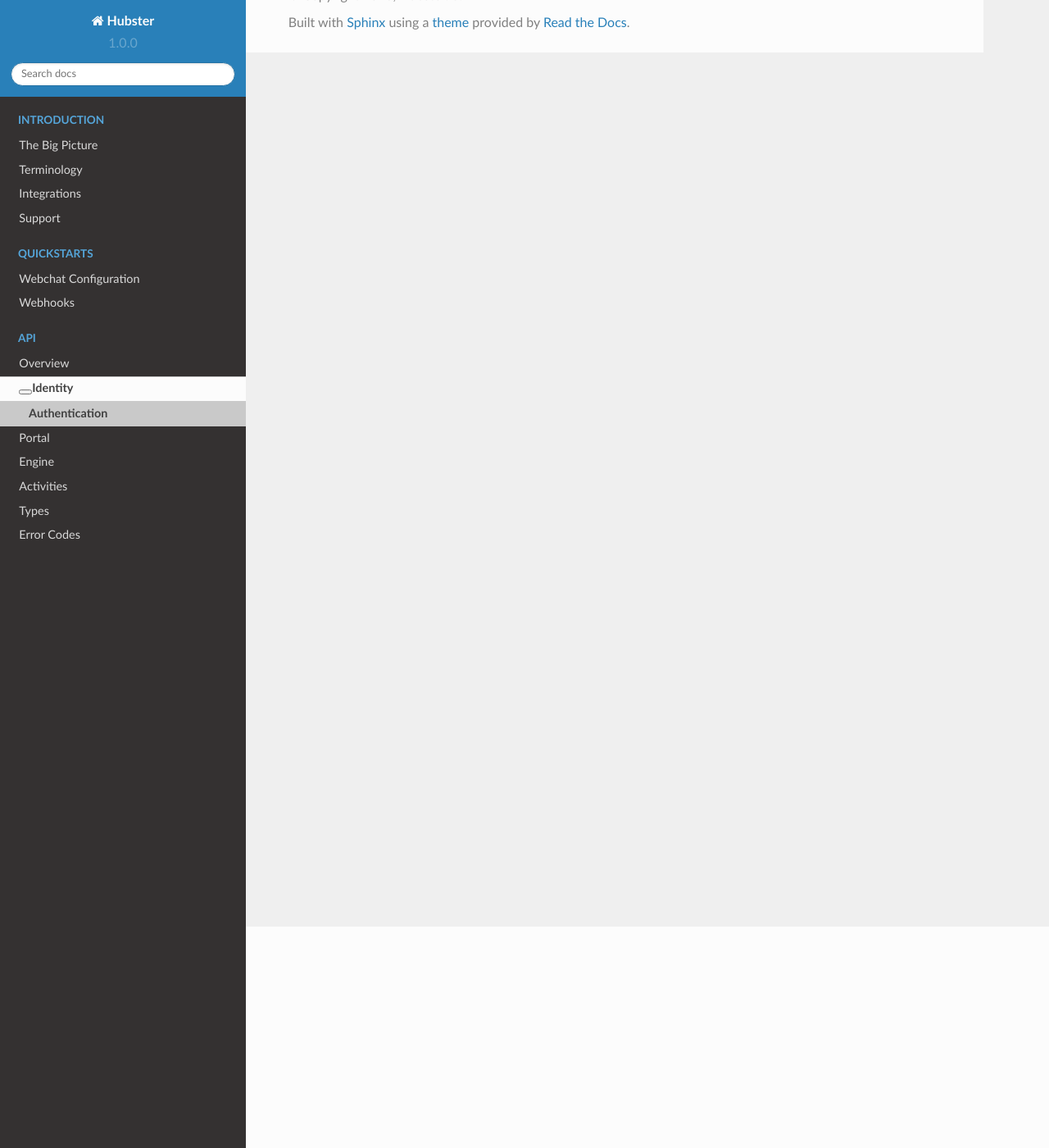
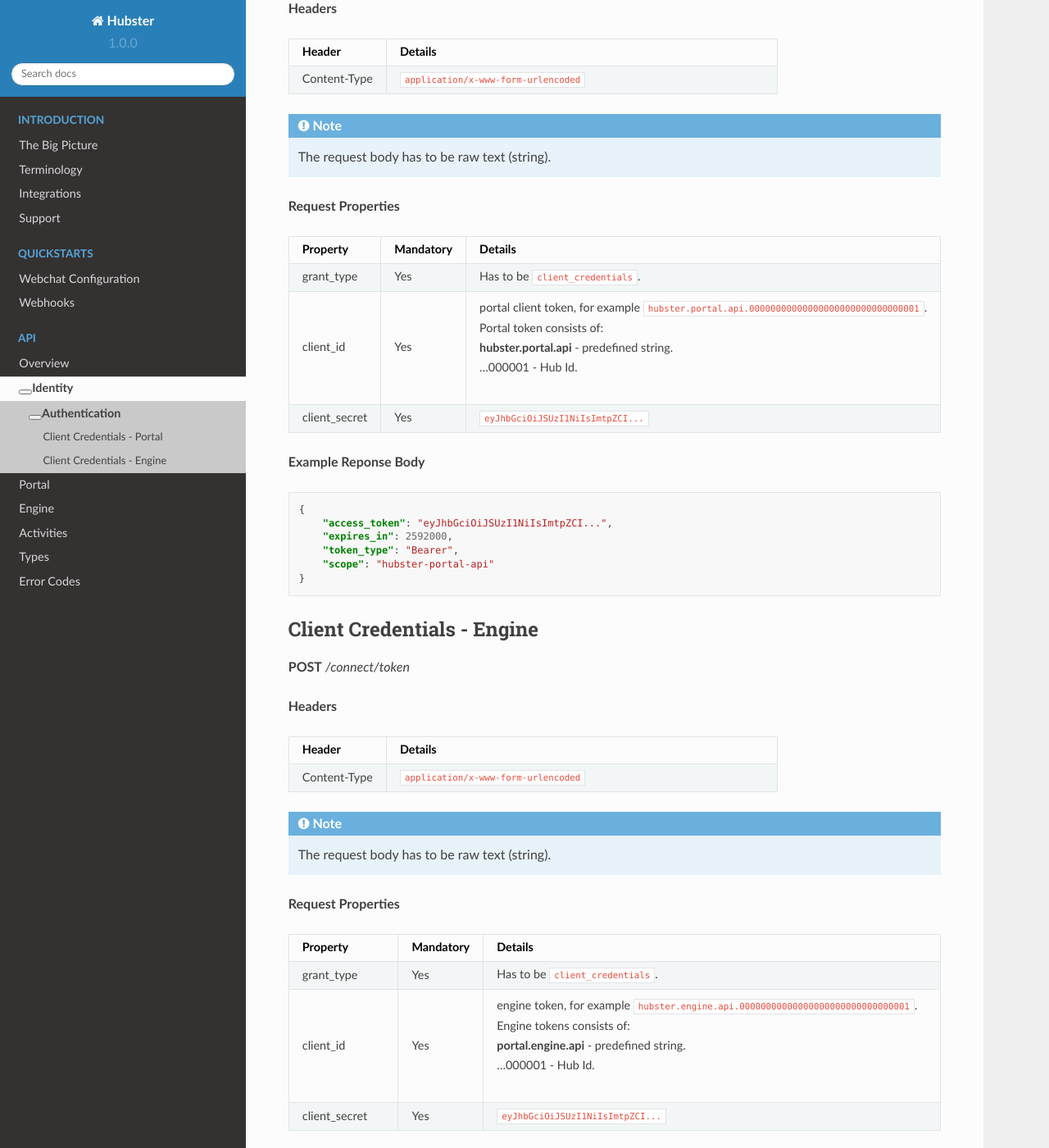
Before and after one commit to hubsterio/docs, a Sphinx documentation site: the page built from docs/api/identity/0_auth.rst, in a window 1280 px wide and 1400 px high, scrolled down 270 px. Shown: the whole window at 82% size. Built offline with Sphinx 7.4.7 and the Read the Docs theme 2.0.0, drawn with Linux system fonts in a browser that asks for light colours; some of the changed text lies outside the part shown.

Commit message:
Client Credentials

```diff
--- a/docs/api/identity/0_auth.rst
+++ b/docs/api/identity/0_auth.rst
@@ -3,3 +3,107 @@
 
 Authentication
 ^^^^^^^^^^^^^^
+
+Client Credentials - Portal
+***************************
+
+**POST** */connect/token*
+
+**Headers**
+
+.. list-table::
+   :widths: 15 60
+   :header-rows: 1
+
+   * - Header
+     - Details
+   * - Content-Type
+     - ``application/x-www-form-urlencoded``
+
+.. note:: The request body has to be raw text (string).
+
+
+**Request Properties**
+
+.. list-table::
+   :widths: 15 10 60
+   :header-rows: 1
+
+   * - Property
+     - Mandatory
+     - Details
+   * - grant_type
+     - Yes
+     - Has to be ``client_credentials``.
+   * - client_id
+     - Yes
+     - | portal client token, for example ``hubster.portal.api.00000000000000000000000000000001``.
+       | Portal token consists of:
+       | **hubster.portal.api** - predefined string.
+       | ...000001 - Hub Id.
+   * - client_secret
+     - Yes
+     - ``eyJhbGciOiJSUzI1NiIsImtpZCI...``
+
+**Example Reponse Body**
+
+.. code-block:: JSON
+
+    {
+        "access_token": "eyJhbGciOiJSUzI1NiIsImtpZCI...",
+        "expires_in": 2592000,
+        "token_type": "Bearer",
+        "scope": "hubster-portal-api"
+    }
+
+Client Credentials - Engine
+***************************
+
+**POST** */connect/token*
+
+**Headers**
+
+.. list-table::
+   :widths: 15 60
+   :header-rows: 1
+
+   * - Header
+     - Details
+   * - Content-Type
+     - ``application/x-www-form-urlencoded``
+
+.. note:: The request body has to be raw text (string).
+
+
+**Request Properties**
+
+.. list-table::
+   :widths: 15 10 60
+   :header-rows: 1
+
+   * - Property
+     - Mandatory
+     - Details
+   * - grant_type
+     - Yes
+     - Has to be ``client_credentials``.
+   * - client_id
+     - Yes
+     - | engine token, for example ``hubster.engine.api.00000000000000000000000000000001``.
+       | Engine tokens consists of:
+       | **portal.engine.api** - predefined string.
+       | ...000001 - Hub Id.
+   * - client_secret
+     - Yes
+     - ``eyJhbGciOiJSUzI1NiIsImtpZCI...``
+
+**Example Reponse Body**
+
+.. code-block:: JSON
+
+    {
+        "access_token": "eyJhbGciOiJSUzI1NiIsImtpZCI...",
+        "expires_in": 2592000,
+        "token_type": "Bearer",
+        "scope": "hubster-engine-api"
+    }
```
